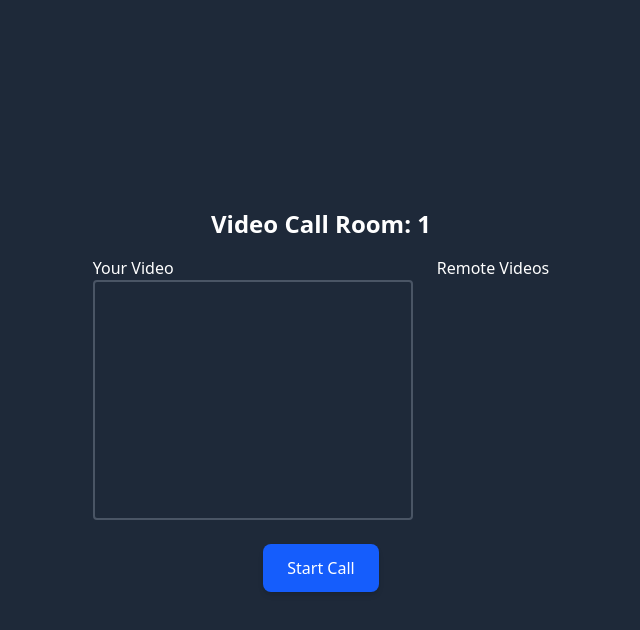
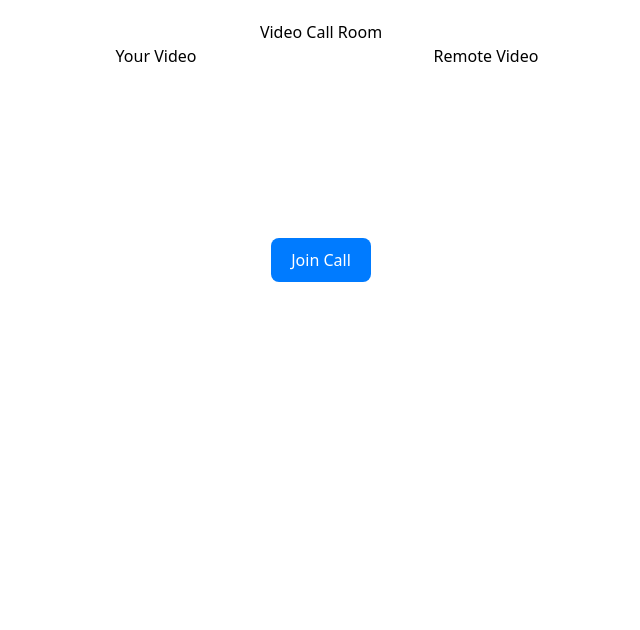
Before and after one commit to MandarNalhe/e-Court, a React (Vite) app in the folder frontend/: page /video-call/1 in a window 1280 px wide. Shown: the top 630 px of the page, without its empty margins (319-959 px from the left). Built offline with nearby package versions, Linux system fonts and the light colour scheme; no server answers.

Commit message:
Update VideoCall.jsx

```diff
--- a/frontend/src/Pages/VideoCall.jsx
+++ b/frontend/src/Pages/VideoCall.jsx
@@ -1,186 +1,151 @@
-import { useEffect, useRef, useState } from "react";
-import { useParams } from "react-router-dom";
-import { io } from "socket.io-client";
+import React, { useRef, useState, useEffect } from "react";
+import io from "socket.io-client";
 
-// Connect to signaling server (make sure to update the URL if needed)
-const socket = io("https://backend-production-969c.up.railway.app");
+const socket = io("http://localhost:5000");
 
-function VideoCall() {
-  const { roomId } = useParams(); // Extract roomId from URL
-  const [userStream, setUserStream] = useState(null);
-  const [peerConnections, setPeerConnections] = useState({});
-  const videoRef = useRef(null); // Ref to display local video
-  const remoteVideoContainerRef = useRef(null); // Ref to hold remote video elements
+const VideoCallPage = () => {
+  const localVideoRef = useRef(null);
+  const remoteVideoRef = useRef(null);
+  const peerRef = useRef(null);
+  const [inCall, setInCall] = useState(false);
+  const [roomId, setRoomId] = useState("test-room");
+  const [localStream, setLocalStream] = useState(null);
 
   useEffect(() => {
-    if (roomId) {
-      socket.emit("join-room", roomId, socket.id); // Join the room using roomId and socket ID
-    }
-
-    socket.on("user-connected", (userId) => {
-      console.log("New user joined:", userId);
-      if (userStream) {
-        createPeerConnection(userId); // Create peer connection only if userStream is available
-      }
+    socket.on("user-connected", async (userId) => {
+      console.log("User connected:", userId);
+      await createOffer(userId);
     });
 
-    socket.on("offer", handleOffer);
-    socket.on("answer", handleAnswer);
-    socket.on("ice-candidate", handleIceCandidate);
+    socket.on("offer", async ({ from, offer }) => {
+       console.log("Offer received from:", from);
+      await handleOffer(from, offer);
+    });
+
+    socket.on("answer", async ({ from, answer }) => {
+      console.log("Answer received from:", from);
+      await peerRef.current.setRemoteDescription(new RTCSessionDescription(answer));
+    });
+
+    socket.on("ice-candidate", ({ from, candidate }) => {
+      console.log("ICE Candidate received from:", from);
+      peerRef.current?.addIceCandidate(new RTCIceCandidate(candidate));
+    });
 
     return () => {
       socket.disconnect();
-      if (userStream) {
-        userStream.getTracks().forEach(track => track.stop()); // Stop local media tracks on unmount
-      }
     };
-  }, [roomId, userStream]); // Include userStream as a dependency to react to stream changes
+  }, []);
 
-  const startCall = async () => {
+  const joinCall = async () => {
     try {
       const stream = await navigator.mediaDevices.getUserMedia({ video: true, audio: true });
-      setUserStream(stream); // Store the local user stream
-
-      if (videoRef.current) {
-        videoRef.current.srcObject = stream; // Display local video in the UI
+      setLocalStream(stream);
+      if (localVideoRef.current) {
+        localVideoRef.current.srcObject = stream;
       }
 
-      socket.emit("join-room", roomId, socket.id); // Notify others that user has joined the room
-    } catch (error) {
-      console.error("Error accessing media devices.", error);
+      socket.emit("join-room", roomId);
+      setupPeer(stream);
+      setInCall(true);
+    } catch (err) {
+      console.error("Error accessing camera/microphone:", err);
     }
   };
 
-  const createPeerConnection = (userId) => {
-    if (!userStream) {
-      console.error("User stream is not available.");
-      return;
+  const leaveCall = () => {
+    if (peerRef.current) {
+      peerRef.current.close();
+      peerRef.current = null;
     }
 
+    if (localVideoRef.current?.srcObject) {
+      localVideoRef.current.srcObject.getTracks().forEach((track) => track.stop());
+    }
+
+    if (remoteVideoRef.current?.srcObject) {
+      remoteVideoRef.current.srcObject.getTracks().forEach((track) => track.stop());
+      remoteVideoRef.current.srcObject = null;
+    }
+
+    setInCall(false);
+  };
+
+  const setupPeer = (stream) => {
     const pc = new RTCPeerConnection();
-    const localStream = userStream;
+    peerRef.current = pc;
 
-    // Add local tracks to the peer connection
-    localStream.getTracks().forEach(track => pc.addTrack(track, localStream));
+    stream.getTracks().forEach((track) => pc.addTrack(track, stream));
 
     pc.onicecandidate = (event) => {
       if (event.candidate) {
-        socket.emit("ice-candidate", { to: userId, candidate: event.candidate });
+        socket.emit("ice-candidate", {
+          to: roomId,
+          candidate: event.candidate,
+        });
       }
     };
 
     pc.ontrack = (event) => {
-      const remoteStream = event.streams[0];
-      displayRemoteStream(remoteStream, userId); // Display the remote stream
+      if (remoteVideoRef.current) {
+        remoteVideoRef.current.srcObject = event.streams[0];
+      }
     };
-
-    setPeerConnections((prev) => ({
-      ...prev,
-      [userId]: pc,
-    }));
-
-    createOffer(pc, userId); // Start the offer process with the new peer
   };
 
-  const createOffer = async (pc, userId) => {
-    try {
-      const offer = await pc.createOffer();
-      await pc.setLocalDescription(offer);
-      socket.emit("offer", { to: userId, offer });
-    } catch (error) {
-      console.error("Error creating offer:", error);
-    }
+  const createOffer = async (toUserId) => {
+    const pc = peerRef.current;
+    const offer = await pc.createOffer();
+    await pc.setLocalDescription(offer);
+    socket.emit("offer", {
+      to: toUserId,
+      offer,
+    });
   };
 
-  const handleOffer = async ({ from, offer }) => {
-    const pc = new RTCPeerConnection();
-    const localStream = userStream;
-
-    // Add local tracks to the peer connection
-    localStream.getTracks().forEach(track => pc.addTrack(track, localStream));
-
-    pc.onicecandidate = (event) => {
-      if (event.candidate) {
-        socket.emit("ice-candidate", { to: from, candidate: event.candidate });
-      }
-    };
-
-    pc.ontrack = (event) => {
-      const remoteStream = event.streams[0];
-      displayRemoteStream(remoteStream, from); // Display the remote stream
-    };
-
-    try {
-      await pc.setRemoteDescription(new RTCSessionDescription(offer));
-      const answer = await pc.createAnswer();
-      await pc.setLocalDescription(answer);
-
-      socket.emit("answer", { to: from, answer });
-    } catch (error) {
-      console.error("Error handling offer:", error);
-    }
-
-    setPeerConnections((prev) => ({
-      ...prev,
-      [from]: pc,
-    }));
-  };
-
-  const handleAnswer = async ({ from, answer }) => {
-    const pc = peerConnections[from];
-    if (pc) {
-      await pc.setRemoteDescription(new RTCSessionDescription(answer));
-    }
-  };
-
-  const handleIceCandidate = ({ from, candidate }) => {
-    const pc = peerConnections[from];
-    if (pc) {
-      pc.addIceCandidate(new RTCIceCandidate(candidate));
-    }
-  };
-
-  const displayRemoteStream = (remoteStream, userId) => {
-    const videoElement = document.createElement("video");
-    videoElement.autoplay = true;
-    videoElement.playsInline = true;
-    videoElement.srcObject = remoteStream;
-
-    remoteVideoContainerRef.current.appendChild(videoElement); // Append video to container
+  const handleOffer = async (from, offer) => {
+    const pc = peerRef.current;
+    await pc.setRemoteDescription(new RTCSessionDescription(offer));
+    const answer = await pc.createAnswer();
+    await pc.setLocalDescription(answer);
+    socket.emit("answer", {
+      to: from,
+      answer,
+    });
   };
 
   return (
-    <div className="flex flex-col items-center justify-center p-6 bg-gray-800 h-screen text-white">
-      <h2 className="text-2xl font-semibold mb-4">Video Call Room: {roomId}</h2>
-      <div className="flex space-x-6 mb-6">
+    <div style={{ textAlign: "center", padding: "20px" }}>
+      <h2>Video Call Room</h2>
+      <div style={{ display: "flex", justifyContent: "center", gap: "30px" }}>
         <div>
-          <h3>Your Video</h3>
-          <video
-            ref={videoRef}
-            autoPlay
-            playsInline
-            muted
-            className="w-80 h-60 border-2 border-gray-600 rounded"
-          />
+          <h4>Your Video</h4>
+          <video ref={localVideoRef} autoPlay playsInline muted width="300" />
         </div>
         <div>
-          <h3>Remote Videos</h3>
-          <div
-            ref={remoteVideoContainerRef}
-            className="grid grid-cols-2 gap-4"
-          >
-            {/* Remote videos will be appended here */}
-          </div>
+          <h4>Remote Video</h4>
+          <video ref={remoteVideoRef} autoPlay playsInline width="300" />
         </div>
       </div>
-      <button
-        onClick={startCall}
-        className="px-6 py-3 bg-blue-600 hover:bg-blue-500 text-white rounded-lg shadow-md"
-      >
-        Start Call
-      </button>
+
+      {!inCall ? (
+        <button onClick={joinCall} style={btnStyle}>Join Call</button>
+      ) : (
+        <button onClick={leaveCall} style={{ ...btnStyle, background: "crimson" }}>Leave Call</button>
+      )}
     </div>
   );
-}
+};
 
-export default VideoCall;
+const btnStyle = {
+  marginTop: "20px",
+  padding: "10px 20px",
+  fontSize: "16px",
+  cursor: "pointer",
+  background: "#007bff",
+  color: "white",
+  border: "none",
+  borderRadius: "8px",
+};
+
+export default VideoCallPage;
```
